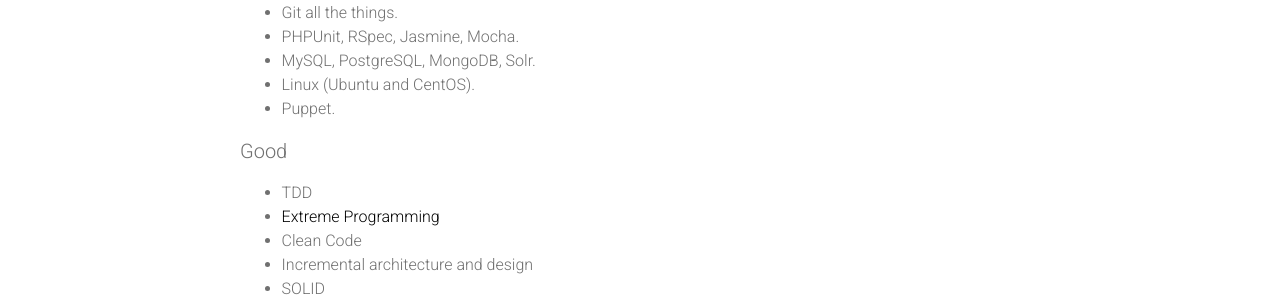
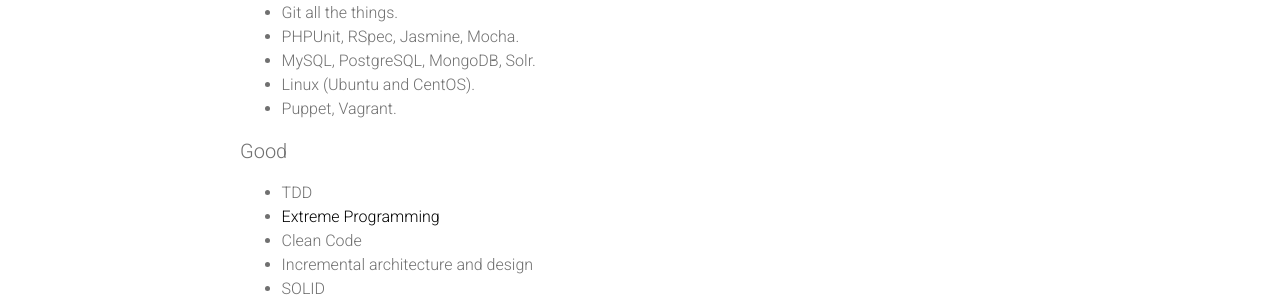
Before and after one commit to yitznewton/yitznewton.github.io, a Jekyll site: the page built from resume.md, in a window 1280 px wide and 900 px high, scrolled down 1969 px. Shown: the part 161-458 px from the top of the window. Built offline with Jekyll 4.4.1, drawn with Linux system fonts in a browser that asks for light colours; Markdown is read by kramdown in place of the engine named in the settings.

Commit message:
one more thing on resume

```diff
--- a/resume.md
+++ b/resume.md
@@ -58,7 +58,7 @@
 * PHPUnit, RSpec, Jasmine, Mocha.
 * MySQL, PostgreSQL, MongoDB, Solr.
 * Linux (Ubuntu and CentOS).
-* Puppet.
+* Puppet, Vagrant.
 
 #### Good
 
```
